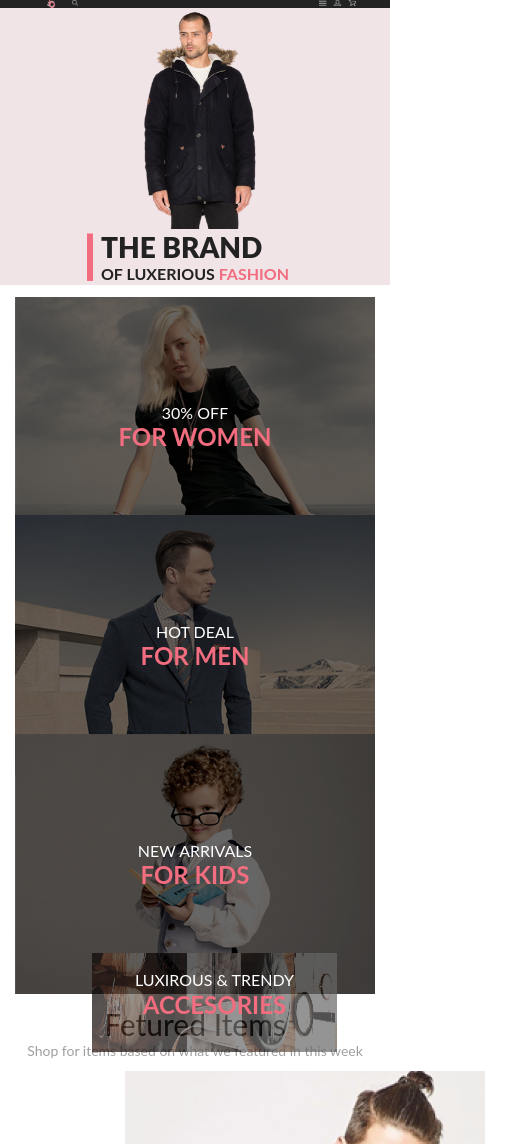
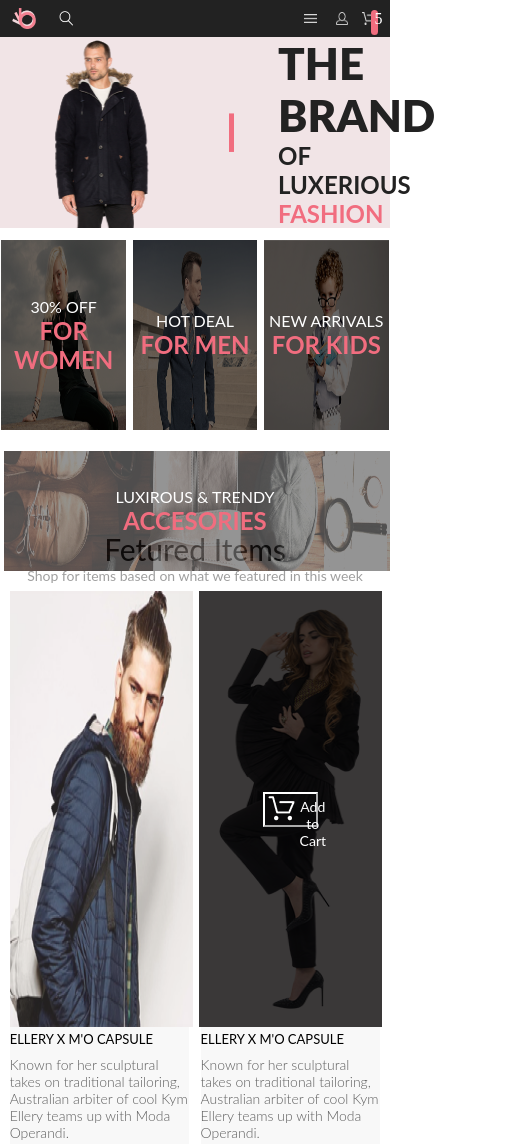
Before and after one commit to Te3Ka/GB_HTML_and_CSS_HW06, a plain HTML site: page index.html in a window 390 px wide. Shown: the top 1144 px of the page, 524 px wide, since content can reach past the window. Drawn offline with Linux system fonts and the light colour scheme.

Commit message:
Домашняя работа 7

```diff
--- a/index.html
+++ b/index.html
@@ -12,7 +12,10 @@
     <div class="header">
         <img class="logo__header" src="images/header_logo.png" alt="header_logo">
         <img class="search__header" src="images/header_search.png" alt="searching">
-        <img class="icons__header" src="images/header_icons.png" alt="icons">
+        <img class="icon_menu__header" src="images/header__icon_menu.png" alt="header__icon_menu">
+        <img class="icon_character__header" src="images/header__icon_character.png" alt="header__icon_character">
+        <img class="icon_shop__header" src="images/header__icon_shop.png" alt="header__icon_shop">
+        <div class="circle">&nbsp;5</div>
     </div>
 
 
@@ -85,6 +88,7 @@
 
         <div class="shop_grid_img_2">
             <img class="img_shop_2" src="images/shop_2.png" alt="shop_2">
+            <button class="add_to_cart"><img src="images/add_shop.png" alt="add_shop"><span>Add to Cart</span></button>
         </div>
 
         <div class="shop_grid_img_3">
--- a/style.css
+++ b/style.css
@@ -7,6 +7,8 @@
     background-color: #222222;
     padding-left: 12%;
     padding-right: 12%;
+    padding-top: 1%;
+    padding-bottom: 1%;
     display: grid;
     grid-template-columns: repeat(12, 1fr);
 }
@@ -16,7 +18,9 @@
     margin-bottom: 1%;
     width: 34%;
     height: 100%;
-    flex-shrink: 0;
+    display: flex;
+    justify-self: start;
+    align-self: center;
 }
 
 .search__header {
@@ -25,12 +29,36 @@
     flex-shrink: 0;
     padding-left: 2%;
     padding-bottom: 1%;
+    display: flex;
+    justify-self: start;
+    align-self: center;
 }
 
-.icons__header {
-    width: 150%;
-    height: 80%;
+.icon_menu__header {
+    width: 32%;
+    height: 100%;
+    grid-column-end: -3;
+    display: flex;
+    justify-self: end;
+    align-self: center;
+}
+
+.icon_character__header {
+    width: 32%;
+    height: 100%;
+    grid-column-end: -2;
+    display: flex;
+    justify-self: end;
+    align-self: center;
+}
+
+.icon_shop__header {
+    width: 32%;
+    height: 100%;
     grid-column-end: -1;
+    display: flex;
+    justify-self: end;
+    align-self: center;
 }
 
 .title_hello {
@@ -88,24 +116,30 @@
     margin-top: 3%;
     display: grid;
     grid-template-columns: 14% 1fr 1fr 1fr 14%;
-    grid-template-rows: 300px 200px;
+    grid-template-rows: 260px 130px;
     gap: 1%;
 }
 
 .woman {
     grid-column-start: 2;
     position: relative;
+    display: flex;
+    justify-content: space-around;
 }
 
 .woman .sales_for_woman {
     position: absolute;
     filter: brightness(40%);
+    width: 100%;
+    height: 100%;
 }
 
 .woman .text_image {
-    position: relative;
+    position: absolute;
     text-align: center;
-    margin-top: 30%;
+    display: flex;
+    justify-self: center;
+    align-self: center;
 }
 
 .p_sales {
@@ -131,52 +165,71 @@
 .man {
     grid-column-start: 3;
     position: relative;
+    display: flex;
+    justify-content: space-around;
 }
 
 .man .sales_for_men {
     position: absolute;
     filter: brightness(40%);
+    width: 100%;
+    height: 100%;
 }
 
 .man .text_image {
-    position: relative;
+    position: absolute;
     text-align: center;
-    margin-top: 30%;
+    display: flex;
+    justify-self: center;
+    align-self: center;
 }
 
 .kids {
     grid-column-start: 4;
     position: relative;
+    display: flex;
+    justify-content: space-around;
 }
 
 .kids .sales_for_kids {
     position: absolute;
     filter: brightness(40%);
+    width: 100%;
+    height: 100%;
 }
 
 .kids .text_image {
-    position: relative;
+    position: absolute;
     text-align: center;
-    margin-top: 30%;
+    display: flex;
+    justify-self: center;
+    align-self: center;
 }
 
 .accessories {
+    padding-top: 3%;
     grid-column-start: 2;
-    grid-column-end: 4;
+    grid-column-end: 5;
     grid-row-start: 2;
     position: relative;
+    display: flex;
+    justify-content: space-around;
 }
 
 .accessories .sales_accessories {
     position: absolute;
     filter: brightness(40%);
+    width: 100%;
+    height: 100%;
 }
 
 .accessories .text_image {
-    position: relative;
+    padding-top: 3%;
+    position: absolute;
     text-align: center;
-    margin-top: 9%;
-    margin-left: 40%;
+    display: flex;
+    justify-self: center;
+    align-self: center;
 }
 
 .title {
@@ -219,12 +272,19 @@
     background-color: #F7E4E2;
     grid-column-start: 3;
     display: flex;
+    justify-content: center;
 }
 
 .shop_grid .img_shop_2 {
     grid-column-start: 3;
+    display: flex;
     padding-left: 30%;
+    justify-self: center;
     align-self: center;
+}
+
+.add_to_cart {
+    visibility: hidden;
 }
 
 .shop_grid .shop_grid_img_3 {
@@ -479,10 +539,11 @@
 
 .view_all__footer {
     border-color: #FF6A6A;
+    border: 1%;
     border-radius: 0;
     width: 212px;
     height: 48px;
-    background-color: #FFF;
+    background-color: #FFFFFF;
     margin-top: 5%;
     margin-bottom: 6%;
     margin-left: 44%;
@@ -494,66 +555,102 @@
     line-height: normal;
 }
 
-@media (max-width: 900px) {
+@media (max-width: 1024px) {
     .header {
         background-color: #222222;
-        padding-left: 12%;
-        padding-right: 12%;
+        padding-left: 3%;
+        padding-right: 3%;
+        padding-top: 2%;
+        padding-bottom: 2%;
         display: grid;
         grid-template-columns: repeat(12, 1fr);
     }
     .logo__header {
         margin-top: 1%;
         margin-bottom: 1%;
-        width: 34%;
-        height: 100%;
+        width: 79%;
+        height: 97%;
         flex-shrink: 0;
     }
     .search__header {
-        width: 26%;
-        height: 80%;
-        flex-shrink: 0;
-        padding-left: 2%;
-        padding-bottom: 1%;
+        width: 45%;
+        height: 70%;
+        display: flex;
+        justify-self: end;
+        align-self: center;
     }
-    .icons__header {
-        width: 150%;
-        height: 80%;
+    .icon_menu__header {
+        width: 44%;
+        height: 45%;
+        grid-column-end: -3;
+        display: flex;
+        justify-self: end;
+        align-self: center;
+    }
+    .icon_character__header {
+        width: 40%;
+        height: 57%;
+        grid-column-end: -2;
+        display: flex;
+        justify-self: end;
+        align-self: center;
+    }
+    .icon_shop__header {
+        width: 40%;
+        height: 57%;
         grid-column-end: -1;
+        display: flex;
+        justify-self: end;
+        align-self: center;
+        position: relative;
+        padding-right: 15%;
+    }
+    .circle {
+        width: 2%;
+        height: 3%;
+        background: #F16D7F;
+        border-radius: 10px;
+        position: absolute;
+        grid-column-end: -1;
+        display: flex;
+        justify-self: end;
+        align-self: start;
+        margin-top: 0.5%;
+        text-align: end;
+        color: white;
+        font-weight: 100%;
     }
     .title_hello {
         background-color: #F1E4E6;
         display: grid;
-        grid-template-columns: 20% 60% 20%;
-        grid-template-rows: 80% 20%;
+        grid-template-columns: 50% 10% 40%;
     }
     .photo__main {
         width: 100%;
         height: 100%;
-        grid-column-start: 2;
+        grid-column-start: 1;
     }
     .rectangle {
         display: flex;
         margin-left: 4%;
         margin-right: 1%;
         align-self: center;
-        justify-self: start;
-        grid-row-start: 2;
+        justify-self: end;
         grid-column: 2;
-        height: 87%;
-        width: 2.6%;
+        width: 12.5%;
+        height: 20.5%;
     }
     .the_brand {
         display: flex;
         align-self: center;
-        justify-self: center;
-        grid-column-start: 2;
-        grid-row-start: 2;
+        justify-self: start;
+        padding-left: 44px;
+        grid-column-start: 3;
     }
     .brand {
         color: #222;
         font-family: Lato;
-        font-size: 28px;
+        font-size: 44px;
         font-style: normal;
         font-weight: 900;
         line-height: normal;
@@ -562,7 +659,7 @@
     .luxerious {
         color: #222;
         font-family: Lato;
-        font-size: 16px;
+        font-size: 24px;
         font-style: normal;
         font-weight: 700;
         line-height: normal;
@@ -570,7 +667,7 @@
     .fashion {
         color: #F16D7F;
         font-family: Lato;
-        font-size: 16px;
+        font-size: 24px;
         font-style: normal;
         font-weight: 700;
         line-height: normal;
@@ -578,12 +675,12 @@
     .sales {
         margin-top: 3%;
         display: grid;
-        grid-template-columns: 5% 1fr 5%;
-        grid-template-rows: repeat(4, 50%);
-        gap: 5%;
+        grid-template-columns: 1fr 1fr 1fr;
+        grid-template-rows: 150% 100%;
+        gap: 1%;
     }
     .woman {
-        grid-column-start: 2;
+        grid-column-start: 1;
         grid-row-start: 1;
         position: relative;
         display: flex;
@@ -594,13 +691,15 @@
         filter: brightness(40%);
         display: flex;
         justify-self: center;
+        height: 100%;
+        width: 98%;
     }
     .woman .text_image {
-        position: relative;
+        position: absolute;
         text-align: center;
         display: flex;
+        justify-self: center;
         align-self: center;
-        margin-top: 20%;
     }
     .p_sales {
         color: #FFF;
@@ -622,7 +721,7 @@
     }
     .man {
         grid-column-start: 2;
-        grid-row-start: 2;
+        grid-row-start: 1;
         position: relative;
         display: flex;
         justify-content: space-around;
@@ -632,17 +731,19 @@
         filter: brightness(40%);
         display: flex;
         justify-self: center;
+        height: 100%;
+        width: 98%;
     }
     .man .text_image {
         position: relative;
         text-align: center;
         display: flex;
+        justify-self: center;
         align-self: center;
-        margin-top: 20%;
     }
     .kids {
-        grid-column-start: 2;
-        grid-row-start: 3;
+        grid-column-start: 3;
+        grid-row-start: 1;
         position: relative;
         display: flex;
         justify-content: space-around;
@@ -652,17 +753,21 @@
         filter: brightness(40%);
         display: flex;
         justify-self: center;
+        height: 100%;
+        width: 98%;
     }
     .kids .text_image {
         position: relative;
         text-align: center;
         display: flex;
+        justify-self: center;
         align-self: center;
-        margin-top: 20%;
     }
     .accessories {
-        grid-column-start: 2;
-        grid-row-start: 4;
+        margin-top: 2%;
+        grid-column-start: 1;
+        grid-column-end: 4;
+        grid-row-start: 2;
         position: relative;
         display: flex;
         justify-content: space-around;
@@ -672,16 +777,19 @@
         filter: brightness(40%);
         display: flex;
         justify-self: center;
-        width: 70%;
-        height: 50%;
+        padding-left: 1%;
+        width: 99%;
+        height: 100%;
     }
     .accessories .text_image {
         position: relative;
-        margin-left: 0;
-        margin-top: 5%;
+        text-align: center;
+        display: flex;
+        justify-self: center;
+        align-self: center;
     }
     .title {
-        padding-top: 75%;
+        margin-top: 42%;
         text-align: center;
     }
     .title h1 {
@@ -701,19 +809,28 @@
         line-height: normal;
     }
     .shop_grid {
-        margin-top: 3%;
+        margin: 2%;
         display: grid;
-        grid-template-columns: 30% 40% 30%;
-        grid-template-rows: repeat(12, 4r 1fr);
+        grid-template-columns: 1fr 1fr;
+        grid-template-rows: repeat(3, 3fr 1fr);
         gap: 2%;
         grid-row-gap: 0;
     }
     .shop_grid .shop_grid_img_1 {
-        grid-column-start: 2;
+        grid-column-start: 1;
         grid-row-start: 1;
+        display: flex;
+        justify-self: center;
+        align-self: center;
+        width: 100%;
+        height: 100%;
+    }
+    .shop_grid .shop_grid_img_1 img {
+        width: 100%;
+        margin: 0 1%;
     }
     .shop_grid .shop_grid_text_1 {
-        grid-column-start: 2;
+        grid-column-start: 1;
         grid-row-start: 2;
         margin: 0 1% 2% 1%;
         background-color: #F8F8F8;
@@ -747,20 +864,54 @@
         line-height: normal;
     }
     .shop_grid .shop_grid_img_2 {
-        background-color: #F7E4E2;
+        background-color: #3A3838;
         grid-column-start: 2;
-        grid-row-start: 3;
+        grid-row-start: 1;
         display: flex;
+        justify-content: center;
+        align-self: center;
+        width: 100%;
+        height: 100%;
+        position: relative;
     }
     .shop_grid .img_shop_2 {
+        padding-left: 0;
         grid-column-start: 2;
-        grid-row-start: 3;
-        padding-left: 30%;
+        grid-row-start: 1;
+        display: flex;
+        justify-self: center;
         align-self: center;
+        filter: brightness(25%);
+    }
+    .add_to_cart {
+        visibility: visible;
+        position: absolute;
+        display: flex;
+        justify-self: center;
+        align-self: center;
+        background-color: transparent;
+        border-color: #FFFFFF;
+        border-radius: 0;
+        width: 30%;
+        height: 8%;
+    }
+    .add_to_cart img {
+        padding: 5%;
+    }
+    .add_to_cart span {
+        color: #FFFFFF;
+        font-family: Lato;
+        font-size: 14px;
+        font-style: normal;
+        font-weight: 400;
+        line-height: normal;
+        text-align: center;
+        margin: 5%;
+        padding-top: 3%;
     }
     .shop_grid .shop_grid_text_2 {
         grid-column-start: 2;
-        grid-row-start: 4;
+        grid-row-start: 2;
         margin: 0 1% 2% 1%;
         background-color: #F8F8F8;
         position: relative;
@@ -793,17 +944,26 @@
         line-height: normal;
     }
     .shop_grid .shop_grid_img_3 {
-        grid-column-start: 2;
-        grid-row-start: 5;
+        grid-column-start: 1;
+        grid-row-start: 3;
+        display: flex;
+        justify-self: center;
+        align-self: center;
+        width: 100%;
+        height: 100%;
+    }
+    .shop_grid .shop_grid_img_3 img {
+        width: 100%;
+        margin: 0 1%;
     }
     .shop_grid .shop_grid_text_3 {
-        grid-column-start: 2;
-        grid-row-start: 6;
+        grid-column-start: 1;
+        grid-row-start: 4;
         margin: 0 1% 2% 1%;
         background-color: #F8F8F8;
         position: relative;
     }
-    .shop_grid .shop_grid_text_3 h1 {
+    .sho .shop_grid .shop_grid_text_3 h1 {
         color: #000;
         font-family: Lato;
         font-size: 13px;
@@ -832,22 +992,21 @@
     }
     .shop_grid .shop_grid_img_4 {
         grid-column-start: 2;
-        grid-row-start: 7;
-        margin-top: 5%;
+        grid-row-start: 3;
+        display: flex;
+        justify-self: center;
+        align-self: center;
+        width: 100%;
+        height: 100%;
+        margin-top: 0;
     }
-    .shop_grid .shop_grid_img_5 {
-        grid-column-start: 2;
-        grid-row-start: 9;
-        margin-top: 5%;
-    }
-    .shop_grid .shop_grid_img_6 {
-        grid-column-start: 2;
-        grid-row-start: 11;
-        margin-top: 5%;
+    .shop_grid .shop_grid_img_4 img {
+        width: 100%;
+        margin: 0 1%;
     }
     .shop_grid .shop_grid_text_4 {
         grid-column-start: 2;
-        grid-row-start: 8;
+        grid-row-start: 4;
         margin: 0 1% 2% 1%;
         background-color: #F8F8F8;
         position: relative;
@@ -879,9 +1038,23 @@
         font-weight: 400;
         line-height: normal;
     }
+    .shop_grid .shop_grid_img_5 {
+        grid-column-start: 1;
+        grid-row-start: 5;
+        display: flex;
+        justify-self: center;
+        align-self: center;
+        width: 100%;
+        height: 100%;
+        margin-top: 0;
+    }
+    .shop_grid .shop_grid_img_5 img {
+        width: 100%;
+        margin: 0 1%;
+    }
     .shop_grid .shop_grid_text_5 {
-        grid-column-start: 2;
-        grid-row-start: 10;
+        grid-column-start: 1;
+        grid-row-start: 6;
         margin: 0 1% 2% 1%;
         background-color: #F8F8F8;
         position: relative;
@@ -913,9 +1086,23 @@
         font-weight: 400;
         line-height: normal;
     }
+    .shop_grid .shop_grid_img_6 {
+        grid-column-start: 2;
+        grid-row-start: 5;
+        display: flex;
+        justify-self: center;
+        align-self: center;
+        width: 100%;
+        height: 100%;
+        margin-top: 0;
+    }
+    .shop_grid .shop_grid_img_6 img {
+        width: 100%;
+        margin: 0 1%;
+    }
     .shop_grid .shop_grid_text_6 {
         grid-column-start: 2;
-        grid-row-start: 12;
+        grid-row-start: 6;
         margin: 0 1% 2% 1%;
         background-color: #F8F8F8;
         position: relative;
@@ -947,4 +1134,19 @@
         font-weight: 400;
         line-height: normal;
     }
+    .view_all__footer {
+        border-color: #FF6A6A;
+        border: 1%;
+        border-radius: 0;
+        width: 212px;
+        height: 48px;
+        background-color: #FFFFFF;
+        margin: 2% 40% 5%;
+        color: #F26376;
+        font-family: Lato;
+        font-size: 16px;
+        font-style: normal;
+        font-weight: 400;
+        line-height: normal;
+    }
 }
```
Also changed, not shown: images/add_shop.png (added), images/header__icon_character.png (added), images/header__icon_menu.png (added), images/header__icon_shop.png (added), 1 other file.
